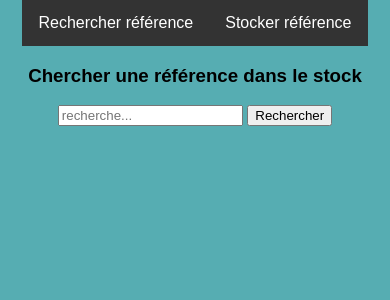
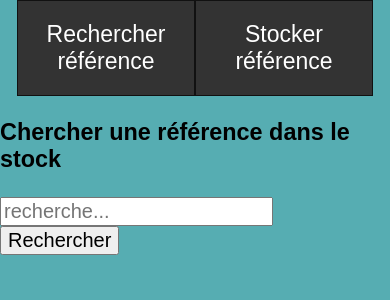
Before and after one commit to EtienneDouillard/JVD_Stock_Projet, a PHP site: page /index.php?uc=recherche&action=afficherformrecherche in a window 390 px wide. Shown: the top 300 px of the page. Run offline with PHP 8.4, Linux system fonts and the light colour scheme.

Commit message:
responsive v1

```diff
--- a/BDD/create.sql
+++ b/BDD/create.sql
@@ -1,4 +1,4 @@
-CREATE TABLE IF NOT EXISTS `lot` (
+CREATE TABLE `lot` (
   `id_lot` int AUTO_INCREMENT,
   `reference` varchar(50),
   `numero` int(255),
--- /dev/null
+++ b/BDD/trigger.sql
@@ -0,0 +1,6 @@
+CREATE TRIGGER maj_even BEFORE INSERT ON lot
+FOR EACH ROW
+BEGIN
+    SET new.reference = upper(new.reference);
+    SET new.emplacement = upper(new.emplacement);
+END;
--- a/CSS/style.css
+++ b/CSS/style.css
@@ -1,19 +1,27 @@
 .msg_erreur, .msg_success{
-    margin: 10px 0px;
-    padding:12px;
+    margin: 20px 0px;
+    padding: 30px;
+    margin-top: 60px;
+    font-size: 45px;
 }
+
 .msg_erreur{
     color: #D8000C;
     background-color: #FFD2D2;
 }
+
 .msg_success{
     color: #4F8A10;
     background-color: #DFF2BF;
 }
+
+html, body {
+    margin:0;
+    padding:0;
+}
+
 body{
     width: auto;
-    margin: 0;
-    padding: 0;
     display: flex;
     flex-direction: column;
     justify-content:center;
@@ -21,11 +29,13 @@
     background-color:#56adb2 ;
     font-family: 'Archivo', sans-serif;
 }
+
 nav{
     display: flex;
     flex-direction: column;
     justify-content:center;
 }
+
 ul{
     list-style-type: none;
     margin: 0;
@@ -35,23 +45,183 @@
 }
 li{
     float: left;
+    width: 300px;
 }
+
 li a{
     display: block;
     color: white;
     text-align: center;
-    padding: 14px 16px;
+    padding: 20px 10px;
     text-decoration: none;
+    border: solid #111;
+    border-width: 1px;
+    font-size: 23px;
 }
+
+.titre{
+    font-size: 30px;
+}
+
 li a:hover:not(.active){
     background-color: #111;
 }
+form{
+    height: 40px;
+}
+input[type="text"],input[type="number"]{
+    width: auto;
+    height: 50px;
+    font-size: 30px;
+}
+input[type="reset"],input[type="submit"]{
+    width: 300px;
+    height: 55px;
+    font-size: 30px;
+}
+input[type="radio"]{
+    width: 40px;
+    height: 40px;
+}
+
+p.btn{
+    text-align: center;
+    padding: 45px;
+}
+
 table{
     border-spacing: 10px 1rem;
     text-align: center;
     margin: auto;
+    padding: 40px;
+}
+
+th, td{
+    border-spacing: 6px 1rem;
+    font-size: 35px;
+}
+
+label{
+    font-size: 35px;
+}
+
+div.destock{
+    font-size:30px;
+    padding: 50px;
+}
+
+div.stock{
+    font-size:30px;
+    padding: 50px;
+}
+
+p{
+    padding: 20px;
+}
+
+@media screen and (max-width: 480px){
+html, body {
+    margin:0;
+    padding:0;
+}
+
+nav{
+    text-align: center;
+}
+
+ul{
+    margin:0;
+    padding:0;
+    display: inline-block;
+}
+
+li{
+    display: block;
+    list-style-type: none;
+    background-color: #333;
+    float: left;
+    margin: 0 auto;
+    width: 178px;
+    padding: auto;
+}
+
+a{
+    text-decoration: none;
+    color: white;
+    font-size: 15px;
+
+}
+
+.titre{
+    font-size: 20px;
+}
+
+input[type="text"],input[type="reset"],input[type="submit"]{
+    width: auto;
+    height: auto;
+    font-size: 20px;
+}
+
+input[type="number"]{
+    width: 200px;
+    height: 20px;
+    font-size: 20px;
+}
+
+p.btn{
+    text-align: center;
+    margin-top: 40px;
+}
+
+input[type="radio"]{
+    width: 100px;
+    height: 20px;
+}
+
+::placeholder{
+    font-size: 20px;
+    text-align: left;
+}
+
+form{
+    display: block;
+}
+
+label{
+    font-size: 20px;
+}
+
+div.destock{
+    font-size:20px;
+    text-align: center;
+    margin-top: 30px;
+}
+
+table{
+    border-spacing: 10px 1rem;
+    text-align: center;
+    margin: auto;
+    padding: 20px;
+}
+
+th,td{
+    font-size: 20px;
+}
+
+.msg_erreur, .msg_success{
+    margin: 10px 0px;
     padding: 10px;
+    margin-top: 20px;
+    font-size: 15px;
 }
-th{
-    border-spacing: 5px 1rem;
+
+.msg_erreur{
+    color: #D8000C;
+    background-color: #FFD2D2;
 }
+
+.msg_success{
+    color: #4F8A10;
+    background-color: #DFF2BF;
+}
+}
--- a/controleur/c_recherche.php
+++ b/controleur/c_recherche.php
@@ -10,7 +10,6 @@
 switch($action){
 
     case 'afficherformrecherche':{
-
         include("vues/v_recherche.php");
 
         break;
--- a/vues/v_destockage.php
+++ b/vues/v_destockage.php
@@ -6,8 +6,10 @@
         echo '<p class="msg_erreur">Pas assez de stock ! Veuillez saisir une quantité valide</p>';
 ?>
 <form method="POST" action="index.php?uc=destockage&action=destocke">
-    <label for="quantite">Quantité à déstocker</label> : <input type="number" name="quantite" id="quantite" min="1" required>
-    <p>
+    <div class="destock">
+        <label for="quantite">Quantité à déstocker : </label><input type="number" name="quantite" id="quantite" min="1" required>
+    </div>
+    <p class="btn">
         <input type="submit" name="soumettre" value="Soumettre"/>
         <input type="reset" value="Rénitialiser"/>
     </p>
--- a/vues/v_entete.php
+++ b/vues/v_entete.php
@@ -1,12 +1,13 @@
 <head>
   <link href="./css/style.css" rel="stylesheet" type="text/css"/>
   <meta charset="UTF-8">
+  <!-- <meta name="viewport" content="width=device-width"/> -->
 </head>
 <body>
   <nav>
     <ul><!-- Nave barre -->
-      <li> <a href="index.php?uc=recherche&action=afficherformrecherche">Rechercher référence</a></li>
-      <li ><a href="index.php?uc=stockage&action=afficherformstockage">Stocker référence</a></li>
+      <li><a href="index.php?uc=recherche&action=afficherformrecherche">Rechercher référence</a></li>
+      <li><a href="index.php?uc=stockage&action=afficherformstockage">Stocker référence</a></li>
     </ul>
   </nav>
 </body>
--- a/vues/v_recherche.php
+++ b/vues/v_recherche.php
@@ -3,7 +3,7 @@
     <h3>Chercher une référence dans le stock</h3>
   </div>
   <form method="POST" action="index.php?uc=lot&action=afficherlots">
-    <input type="search" name="reference" placeholder= "recherche..." />
+    <input type="text" name="reference" placeholder= "recherche..."/>
     <input type="submit" name="rechercher" value="Rechercher"/>
   </form>
 </html>
```
Also changed, not shown: vues/v_lot.php (+8 -6 lines), vues/v_stockage.php (+6 -6 lines), fonction/class.pdoJVD.inc.php (indentation only), index.php (line endings or trailing spaces).
